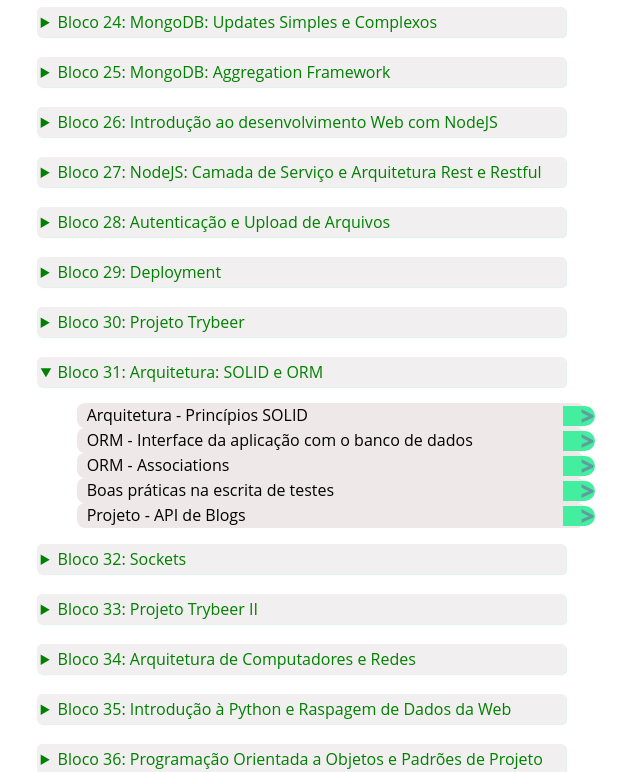
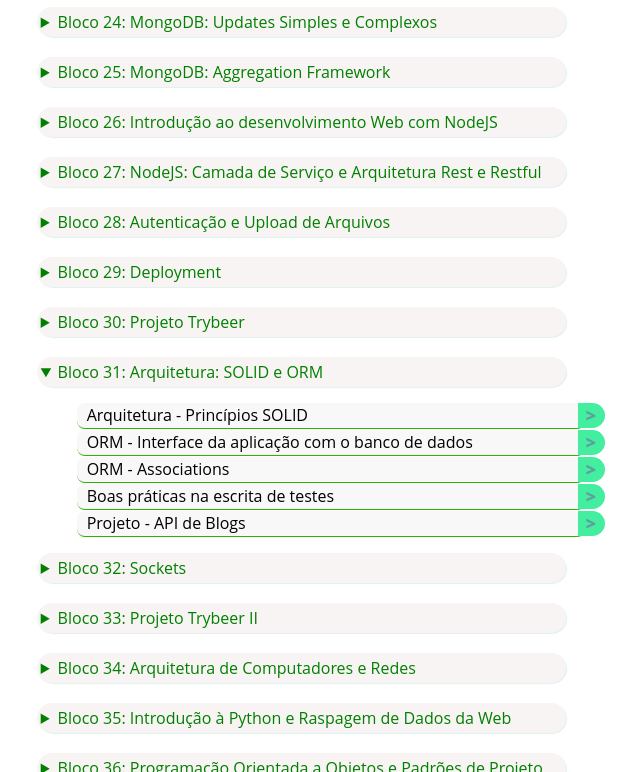
Before and after one commit to enicio/enicio.github.io, a plain HTML site: page todolisttrybe/index.html in a window 1280 px wide. Both pictures are taken after a click on the heading "Bloco 31: Arquitetura: SOLID e ORM". Shown: the part 1465-2237 px from the top of the page, without its empty margins (329-969 px from the left). Drawn offline with Linux system fonts and the light colour scheme.

Commit message:
css com ajustes

```diff
--- a/todolisttrybe/style.css
+++ b/todolisttrybe/style.css
@@ -37,7 +37,6 @@
 .general-block {
   display: flex;
   justify-content: center;
-  /* margin-bottom: 50px; */
   margin: 0 50px 50px 50px;
 }
 
@@ -46,15 +45,15 @@
   align-items: center;
   text-decoration: none;
   font-weight: 920;
-  font-size: x-large;
-  height: 18px;
-  width: 30px;
+  font-size: large;
+  height: 100%;
+  width: 5%;
   background-color: rgb(68, 238, 159);
   border-radius: 0 15px 15px 0;
-  padding: 1px;
-  margin-right: -10px;
+  padding-right: 2px;
+  margin-right: -20px;
   color: cadetblue;
-  justify-content: flex-end;
+  justify-content: center;
 }
 
 .selected {
@@ -65,10 +64,10 @@
   font-size: medium;
   padding: 4px;
   width: 95%;
-  background-color: #f1efef;
+  background-color: #f8f4f4;
   box-shadow: 1px 1px 1px #dff1f0;
   cursor: pointer;
-  border-radius: 5px;
+  border-radius: 15px;
 }
 
 li {
@@ -78,9 +77,11 @@
   font-size: medium;
   max-width: 500px;
   line-height: 25px;
-  background-color: rgb(238, 232, 232);
+  background-color: rgb(248, 248, 248);
   padding-left: 10px;
   border-radius: 8px;
+  margin-bottom: 1px;
+  border-bottom: 1px solid rgb(41, 179, 6);
 }
 
 summary {
```
